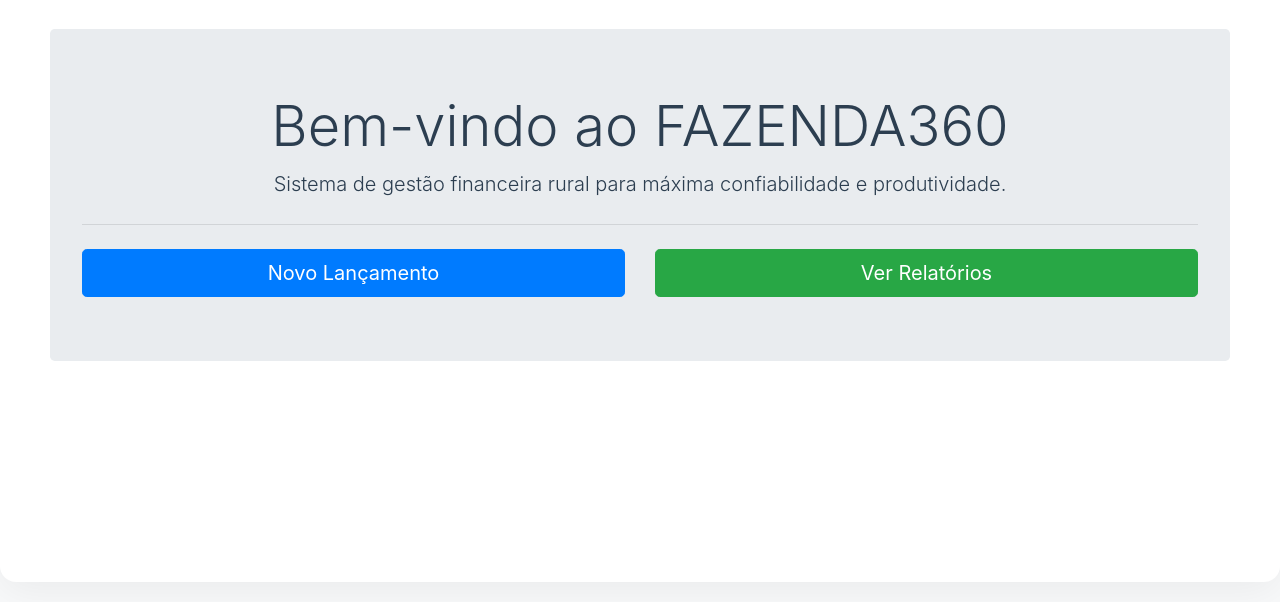
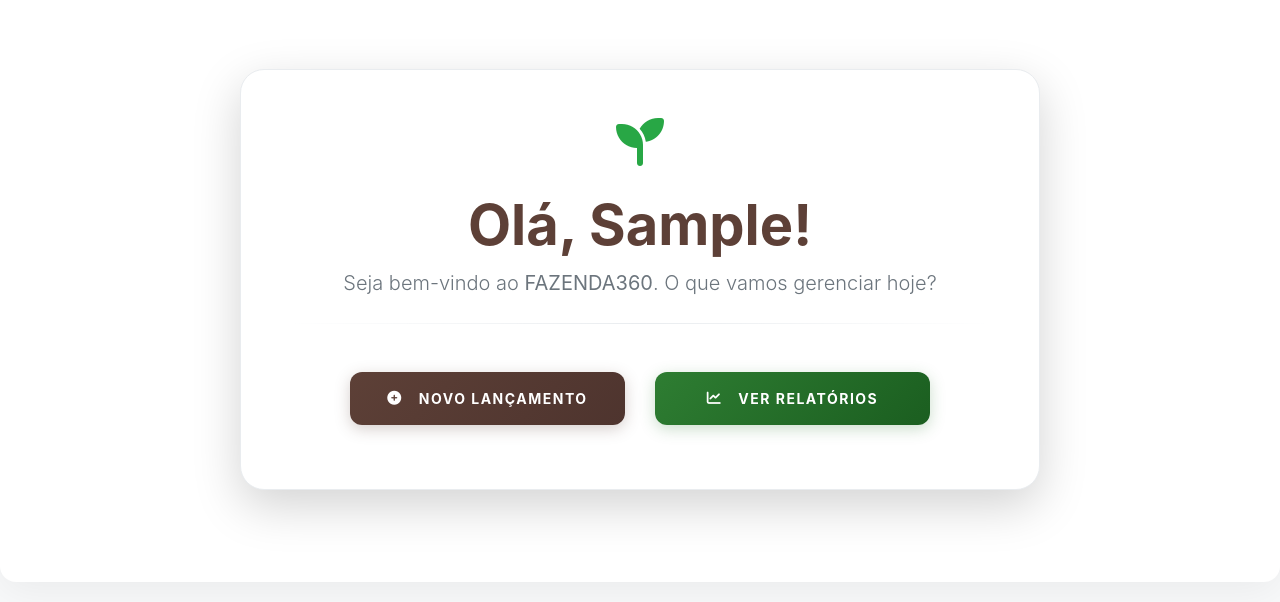
Before and after one commit to ycamillo2-art/fazenda360, a Django app: template financeiro/templates/financeiro/index.html in a window 1280 px wide. Shown: the part 198-800 px from the top of the page. Run offline with Django 5.2, Linux system fonts and the light colour scheme; the template is opened without the code that fills it, so the values that code supplies are empty; the visitor is signed in with stand-in values (Sample User, id 1); parts of the project's set-up code (start-up, migrations or seed data) failed here and were passed over; some libraries are stand-ins or nearby versions.

Commit message:
feat: change redirect to index and improve welcome page UI

```diff
--- a/fazenda360/settings.py
+++ b/fazenda360/settings.py
@@ -127,7 +127,7 @@ NUMBER_GROUPING = 3
 
 # Login Settings
 LOGIN_URL = 'login'
-LOGIN_REDIRECT_URL = 'relatorios'
+LOGIN_REDIRECT_URL = 'index'
 LOGOUT_REDIRECT_URL = 'login'
 
 # Static files (CSS, JavaScript, Images)
--- a/financeiro/templates/financeiro/index.html
+++ b/financeiro/templates/financeiro/index.html
@@ -1,16 +1,54 @@
 {% extends 'base.html' %}
 {% block content %}
-<div class="jumbotron text-center">
-    <h1 class="display-4">Bem-vindo ao FAZENDA360</h1>
-    <p class="lead">Sistema de gestão financeira rural para máxima confiabilidade e produtividade.</p>
-    <hr class="my-4">
-    <div class="row mt-4">
-        <div class="col-md-6">
-            <a href="{% url 'cadastro' %}" class="btn btn-primary btn-lg btn-block">Novo Lançamento</a>
+<div class="welcome-container text-center">
+    <div class="welcome-card shadow-lg p-5">
+        <div class="welcome-icon mb-4">
+            <i class="fas fa-seedling text-success" style="font-size: 3rem;"></i>
         </div>
-        <div class="col-md-6">
-            <a href="{% url 'relatorios' %}" class="btn btn-success btn-lg btn-block">Ver Relatórios</a>
+        <h1 class="display-4 font-weight-bold" style="color: var(--primary-brown);">
+            Olá, {{ user.username|title }}!
+        </h1>
+        <p class="lead text-muted mb-4">Seja bem-vindo ao <strong>FAZENDA360</strong>. O que vamos gerenciar hoje?</p>
+
+        <div class="welcome-divider my-4"></div>
+
+        <div class="row mt-5 justify-content-center">
+            <div class="col-md-5 mb-3">
+                <a href="{% url 'cadastro' %}" class="btn btn-save w-100 py-3 d-flex align-items-center justify-content-center gap-3">
+                    <i class="fas fa-plus-circle"></i>
+                    Novo Lançamento
+                </a>
+            </div>
+            <div class="col-md-5 mb-3">
+                <a href="{% url 'relatorios' %}" class="btn btn-reports w-100 py-3 d-flex align-items-center justify-content-center gap-3">
+                    <i class="fas fa-chart-line"></i>
+                    Ver Relatórios
+                </a>
+            </div>
         </div>
     </div>
 </div>
+
+<style>
+    .welcome-container {
+        padding: 40px 20px;
+        min-height: 60vh;
+        display: flex;
+        align-items: center;
+        justify-content: center;
+    }
+    .welcome-card {
+        background: white;
+        border-radius: 24px;
+        max-width: 800px;
+        width: 100%;
+        border: 1px solid var(--border-color);
+    }
+    .welcome-divider {
+        height: 1px;
+        background: linear-gradient(90deg, transparent 0%, var(--border-color) 50%, transparent 100%);
+        width: 100%;
+    }
+    .gap-3 { gap: 1rem; }
+</style>
 {% endblock %}
```
